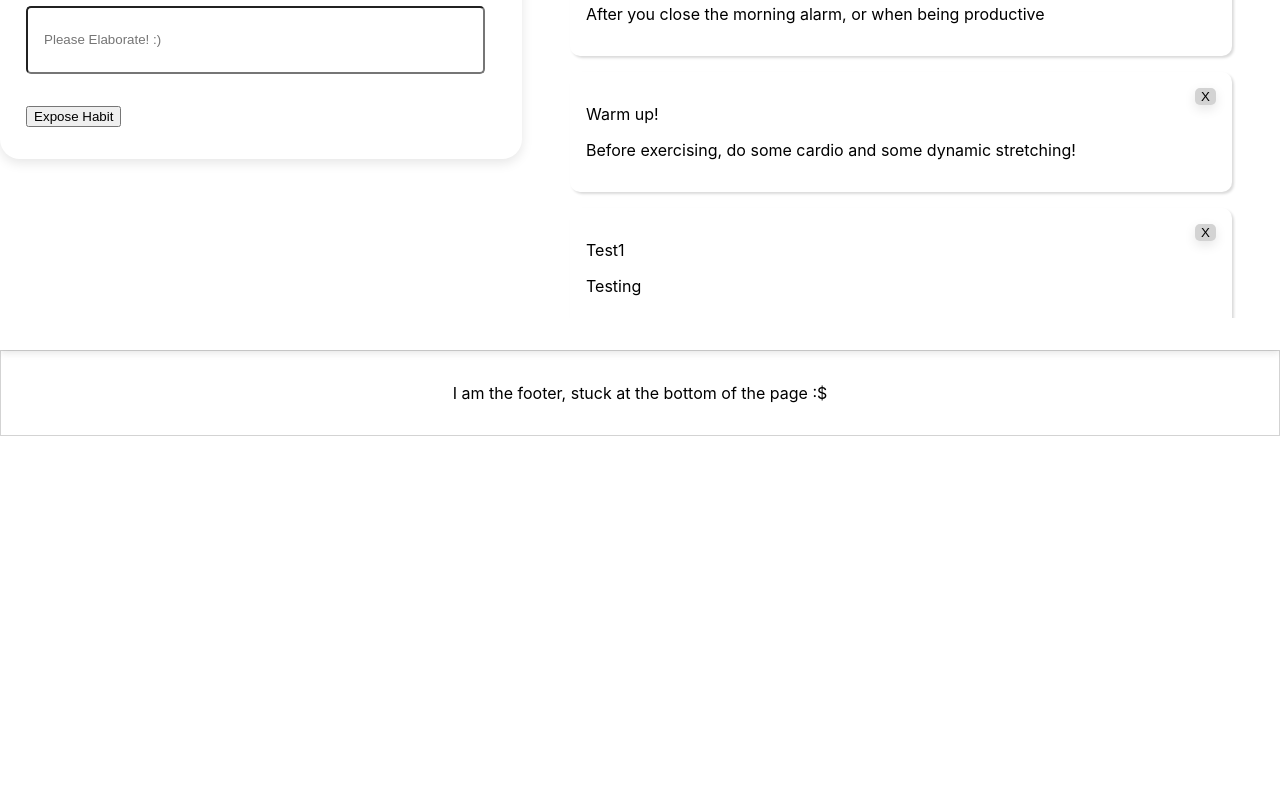
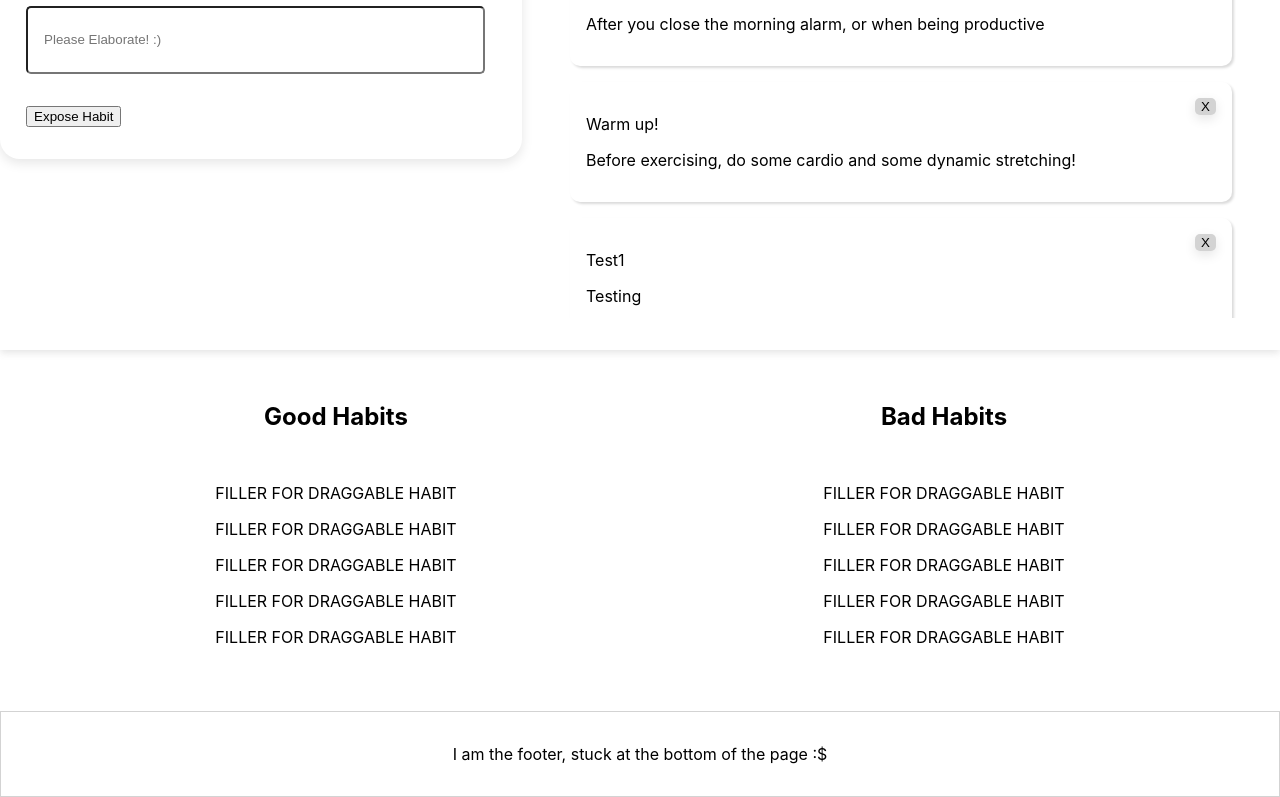
Before and after one commit to quentalala/habits, a React (Create React App) app: page / in a window 1280 px wide. Shown: the part 745-1542 px from the top of the page. Before the commit the page ends 1181 px from the top, so only its background shows below. Built offline with nearby package versions, Linux system fonts and the light colour scheme; data requests are answered from the project's data file.

Commit message:
Plan webpage

```diff
--- a/db.json
+++ b/db.json
@@ -47,7 +47,7 @@
     },
     {
       "name": "Test6",
-      "description": "TESTING TESTING TESTING TESTING TESTING TESTING TESTING TESTING TESTING TESTING TESTING",
+      "description": "TESTING TESTING TESTING TESTING TESTING TESTING TESTING TESTING TESTING TESTING",
       "id": 10
     }
   ]
--- a/src/App.css
+++ b/src/App.css
@@ -31,6 +31,10 @@ ul {
   display: flex;
   flex-direction: column;
   align-items: center;
+}
+
+.display-habits h1 {
+  margin-top: 2rem;
 }
 
 .habits {
@@ -69,6 +73,25 @@ ul {
   background-color: grey;
 }
 
+/* Good & Bad Habits Lists */
+
+.organize-habits {
+  display: flex;
+  justify-content: center;
+  margin: 2rem;
+}
+
+.org-habits {
+  margin: auto;
+  display: flex;
+  flex-direction: column;
+  align-items: center;
+}
+
+.org-habits ul li {
+  margin: 1rem;
+}
+
 /* Sticky, but not a fixed footer */
 html,
 body {
--- a/src/App.js
+++ b/src/App.js
@@ -7,10 +7,61 @@ import HabitLaws from "./components/HabitLaws";
 import HabitForm from "./components/HabitForm";
 import Footer from "./components/footer/Footer";
 
-// import Quotes from "./components/Quotes";
-
 function App() {
   const [habits, setHabits] = useState([]);
+  // const [habits, setHabits] = useState([[
+  //     {
+  //       name: "Washing Dishes",
+  //       description: "Right after you're done eating",
+  //       id: 1
+  //     },
+  //     {
+  //       name: "Morning Stretch",
+  //       description: "When you wake up",
+  //       id: 2
+  //     },
+  //     {
+  //       name: "Avoid browsing on phone",
+  //       description: "After you close the morning alarm, or when being productive",
+  //       id: 3
+  //     },
+  //     {
+  //       name: "Warm up!",
+  //       description: "Before exercising, do some cardio and some dynamic stretching!",
+  //       id: 4
+  //     },
+  //     {
+  //       name: "Test1",
+  //       description: "Testing",
+  //       id: 5
+  //     },
+  //     {
+  //       name: "Test2",
+  //       description: "Testing",
+  //       id: 6
+  //     },
+  //     {
+  //       name: "Test3",
+  //       description: "Testing",
+  //       id: 7
+  //     },
+  //     {
+  //       name: "Test4",
+  //       description: "Testing",
+  //       id: 8
+  //     },
+  //     {
+  //       name: "Test5",
+  //       description: "Testing",
+  //       id: 9
+  //     },
+  //     {
+  //       name: "Test6",
+  //       description: "TESTING TESTING TESTING TESTING TESTING TESTING TESTING TESTING TESTING TESTING",
+  //       id: 10
+  //     }
+  //   ]
+  // ]);
   const [newHabit, setNewHabit] = useState("");
   const [newDescription, setNewDescription] = useState("");
 
@@ -55,12 +106,13 @@ function App() {
   };
 
   const handleOnDragEnd = (result) => {
-    console.log(result);
+    if (!result.destination) return;
     const habitsList = Array.from(habits);
     const [reorderedHabit] = habitsList.splice(result.source.index, 1);
     habitsList.splice(result.destination.index, 0, reorderedHabit);
 
     setHabits(habitsList);
+    // accessHabits.update(habits);
   };
 
   return (
@@ -134,16 +186,28 @@ function App() {
             </div>
           </div>
 
-          {/* <div>
-        <h2>Good Habits</h2>
-        <ul className="good-habits"></ul>
-      </div>
-      <div>
-        <h2>Bad Habits</h2>
-        <ul className="bad-habits"></ul>
-      </div> */}
-
-          {/* <Quotes /> */}
+          <div className="organize-habits">
+            <div className="org-habits">
+              <h2>Good Habits</h2>
+              <ul className="good-habits">
+                <li>FILLER FOR DRAGGABLE HABIT</li>
+                <li>FILLER FOR DRAGGABLE HABIT</li>
+                <li>FILLER FOR DRAGGABLE HABIT</li>
+                <li>FILLER FOR DRAGGABLE HABIT</li>
+                <li>FILLER FOR DRAGGABLE HABIT</li>
+              </ul>
+            </div>
+            <div className="org-habits">
+              <h2>Bad Habits</h2>
+              <ul className="bad-habits">
+                <li>FILLER FOR DRAGGABLE HABIT</li>
+                <li>FILLER FOR DRAGGABLE HABIT</li>
+                <li>FILLER FOR DRAGGABLE HABIT</li>
+                <li>FILLER FOR DRAGGABLE HABIT</li>
+                <li>FILLER FOR DRAGGABLE HABIT</li>
+              </ul>
+            </div>
+          </div>
         </div>
       </div>
       <Footer />
@@ -154,3 +218,6 @@ function App() {
 export default App;
 
 // run JSON server with: npx json-server --watch db.json --port 3001
+
+// Planning to remove JSON-server and simply store data in this component
+// Figure out how to store data into local storage!
--- a/src/services/toBackend.jsx
+++ b/src/services/toBackend.jsx
@@ -17,10 +17,15 @@ const deleteEntry = (id) => {
   return request.then((response) => response.data);
 };
 
-const update = (id, newObject) => {
-  const request = axios.put(`${baseUrl}/${id}`, newObject);
+const update = (habits) => {
+  const request = axios.put(`${baseUrl}`, habits);
   return request.then((response) => response.data);
 };
+
+// const update = (id, newObject) => {
+//   const request = axios.put(`${baseUrl}/${id}`, newObject);
+//   return request.then((response) => response.data);
+// };
 
 const accessHabits = { getAll, create, deleteEntry, update };
 
```
